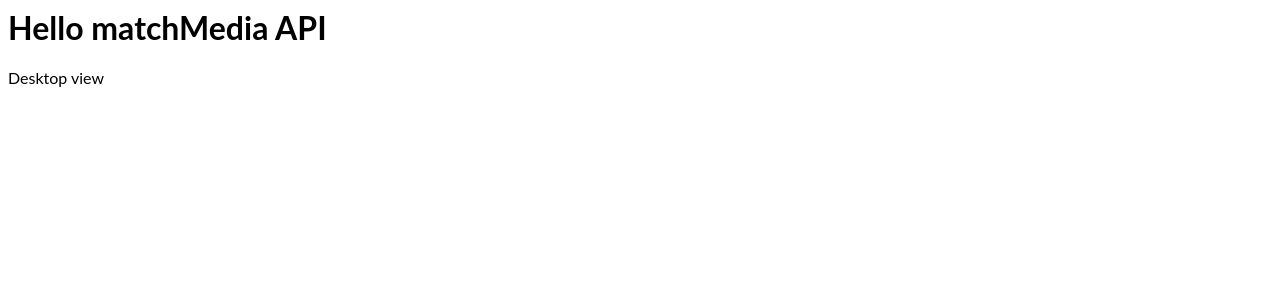
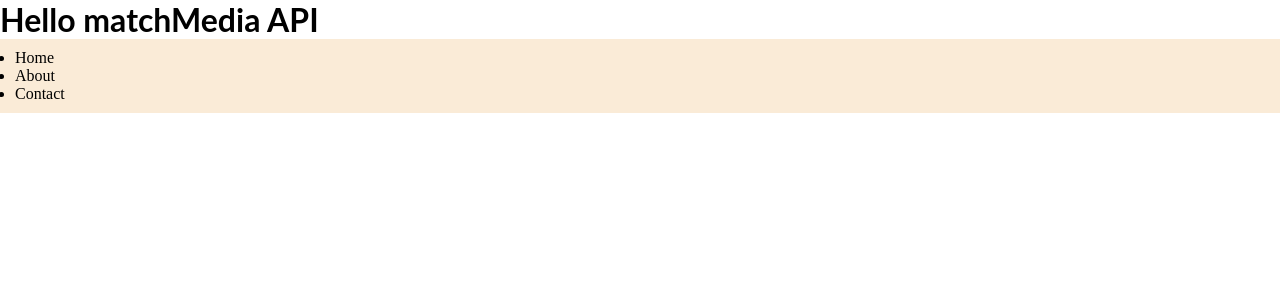
Before and after one commit to artuone83/match-media-react, a React (Create React App) app: page / in a window 1280 px wide. Shown: the top 300 px of the page. Built offline with nearby package versions, Linux system fonts and the light colour scheme.

Commit message:
desktop and mobile nav

```diff
--- a/src/App.js
+++ b/src/App.js
@@ -1,11 +1,44 @@
 import React, { useEffect, useState } from "react";
 import "./style.css";
+
+const navOptions = [
+  {
+    id: 1,
+  },
+  {
+    id: 2
+  },
+  {
+    id: 3
+  },
+];
+
+const DesktopNavigation = () => {
+  return (
+    <ul className="desktop-nav">
+      <li>Home</li>
+      <li>About</li>
+      <li>Contact</li>
+    </ul>
+  );
+}
+
+const MobileNavigatoin = ({ isMobileNavOpen }) => {
+  return (
+    <ul className={`mobile-nav ${isMobileNavOpen ?  'mobile-nav--open' : 'mobile-nav--close'}`}>
+      <li>Home</li>
+      <li>About</li>
+      <li>Contact</li>
+    </ul>
+  );
+}
 
 const mediaQuery = window.matchMedia('(max-width: 600px)'); // ssr will throw error
 // with gatsby.js or next.js comment line above uncomment the rest below
 
 export default function App() {
   const [isMobile, setIsMobile] = useState(mediaQuery.matches); // remove mediaQuery.matches from useState
+  const [isMobileNavOpen, setIsMobileNavOpen] = useState(false);
 
   // useEffect(()=> {
   //   const mediaQueryDidMountCheck = () => window.matchMedia('(max-width: 600px)');
@@ -14,6 +47,7 @@ export default function App() {
 
   useEffect(() => {
     // const mediaQuery = window.matchMedia('(max-width: 600px)');
+    console.log('render')
     mediaQuery.addListener((e) => {
       if (e.matches) {
         setIsMobile(true);
@@ -23,10 +57,19 @@ export default function App() {
     })
   }, [isMobile]);
 
+  const handleOpenMobileNav = () => {
+    setIsMobileNavOpen(true);
+  }
+
   return (
     <div>
       <h1>Hello matchMedia API</h1>
-      {isMobile ? <p>Mobile View</p> : <p>Desktop view</p>}
+      <header>
+        {isMobile && <p onClick={handleOpenMobileNav}>MENU</p>}
+        <nav>
+        {isMobile ? <MobileNavigatoin isMobileNavOpen={isMobileNavOpen}/> : <DesktopNavigation /> }
+      </nav>
+      </header>
     </div>
   );
 }
--- a/src/style.css
+++ b/src/style.css
@@ -1,3 +1,32 @@
+* {
+  margin: 0;
+  padding: 0;
+}
+
 h1, p {
   font-family: Lato;
 }
+
+.desktop-nav {
+  padding: 10px 15px;
+  background: antiquewhite;
+  color: black;
+}
+
+.mobile-nav {
+  position: fixed;
+  top: 0;
+  bottom: 0;
+  background: orange;
+  color: white;
+  padding: 10px 15px;
+  margin: 0;
+}
+
+.mobile-nav--close {
+  display: none;
+}
+
+.mobile-nav--open {
+  display: block;
+}
```
